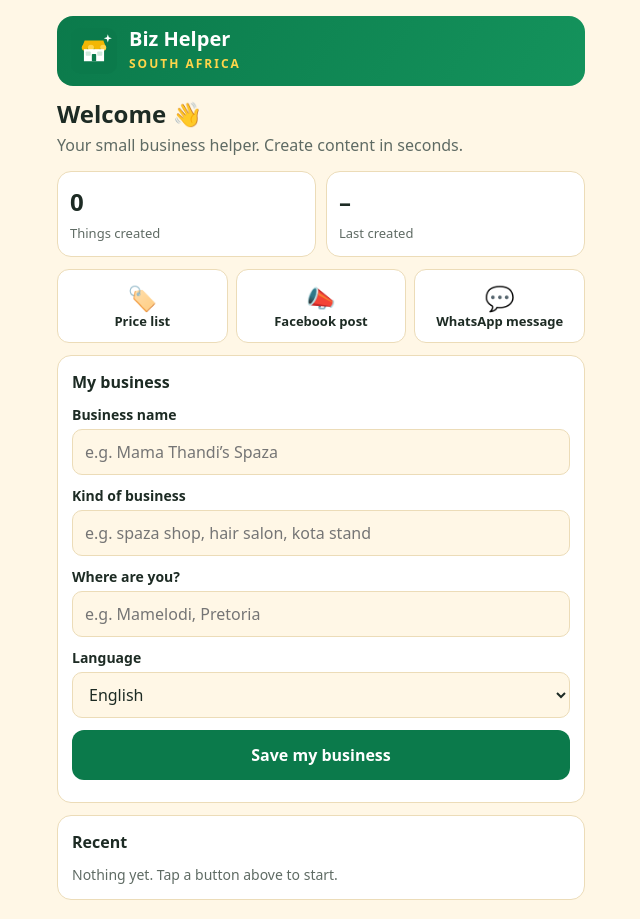
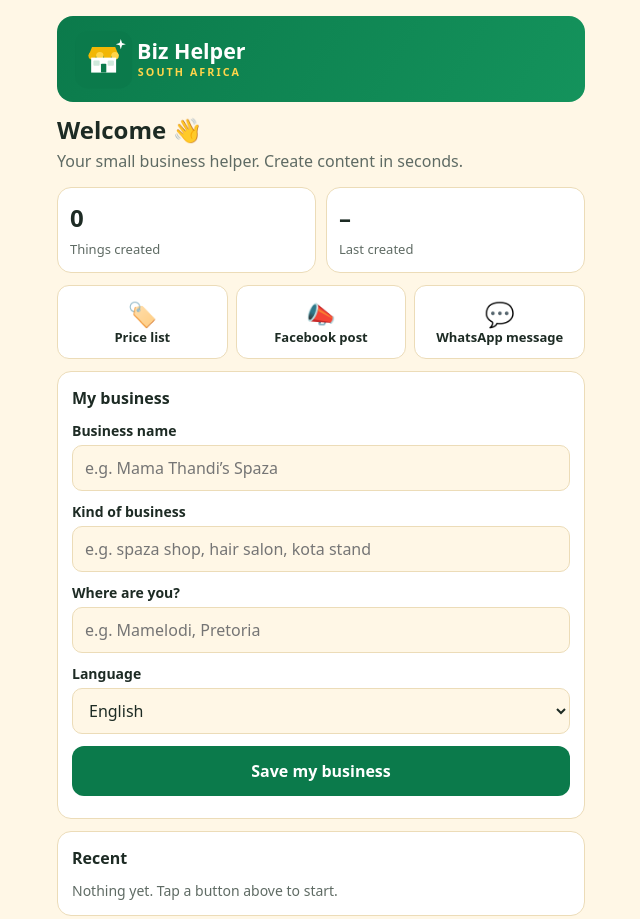
Before and after one commit to mabundabet-cmd/biz-helper-sa, a plain HTML site: page index.html in a window 1280 px wide. Shown: the whole page, without its empty margins (319-959 px from the left). Drawn offline with Linux system fonts and the light colour scheme.

Commit message:
Put logo in header and add app icon links

```diff
--- a/index.html
+++ b/index.html
@@ -13,6 +13,9 @@
 %3Crect x='292' y='262' width='56' height='46' rx='8' fill='%23cfe9dc'/%3E
 %3Cpath d='M410 70L421 104L455 115L421 126L410 160L399 126L365 115L399 104Z' fill='%23fff'/%3E%3C/svg%3E">
 <meta name="theme-color" content="#0b7a4b">
+<link rel="apple-touch-icon" href="apple-touch-icon.png">
+<link rel="icon" type="image/png" sizes="192x192" href="icon-192.png">
+<link rel="manifest" href="manifest.webmanifest">
 <style>
 :root{--bg:#fff7e6;--card:#fff;--ink:#1d2b24;--mute:#5f6b64;--brand:#0b7a4b;--brand-ink:#fff;--line:#ecdcb8;--accent:#f2b705;box-sizing:border-box;padding-top:env(safe-area-inset-top,0px);padding-bottom:env(safe-area-inset-bottom,0px)}
 @media (prefers-color-scheme:dark){:root:not([data-theme="light"]){--bg:#101a15;--card:#18251e;--ink:#eef3ef;--mute:#9db0a4;--brand:#2bb673;--brand-ink:#06150d;--line:#2a3b32}}
@@ -51,21 +54,14 @@ button{font:inherit;font-weight:700;border:0;border-radius:12px;cursor:pointer}
 .item span{color:var(--mute);font-weight:400;font-size:13px}
 .msg{color:var(--mute);font-size:14px;margin-top:8px}
 .err{color:#c0392b}
-.brand{display:flex;align-items:center;gap:12px;background:linear-gradient(120deg,#0b7a4b,#14935c);color:#fff;border-radius:16px;padding:12px 14px;margin-bottom:14px}.brand svg{width:46px;height:46px;flex:none}.brand b{display:block;font-size:20px;line-height:1.1}.brand span{font-size:12px;letter-spacing:2px;color:#ffd54a;font-weight:700}
+.brand{display:flex;align-items:center;gap:12px;background:linear-gradient(120deg,#0b7a4b,#14935c);color:#fff;border-radius:16px;padding:12px 14px;margin-bottom:14px}.brand img{height:62px;width:auto;max-width:100%;display:block}.brand b{display:block;font-size:20px;line-height:1.1}.brand span{font-size:12px;letter-spacing:2px;color:#ffd54a;font-weight:700}
 .bar{display:none}
 .hide{display:none}
 </style>
 </head>
 <body>
 <div class="wrap">
-  <div class="brand"><svg aria-hidden="true" xmlns="http://www.w3.org/2000/svg" viewBox="0 0 512 512"><rect width="512" height="512" rx="112" fill="#0b7a4b"/>
-<path d="M120 220L152 140H360L392 220Z" fill="#f2b705"/>
-<circle cx="154" cy="220" r="34" fill="#f2b705"/><circle cx="222" cy="220" r="34" fill="#ffd54a"/><circle cx="290" cy="220" r="34" fill="#f2b705"/><circle cx="358" cy="220" r="34" fill="#ffd54a"/>
-<rect x="144" y="236" width="224" height="134" fill="#fff"/>
-<rect x="164" y="262" width="56" height="46" rx="8" fill="#cfe9dc"/>
-<rect x="232" y="290" width="48" height="80" rx="8" fill="#0b7a4b"/>
-<rect x="292" y="262" width="56" height="46" rx="8" fill="#cfe9dc"/>
-<path d="M410 70L421 104L455 115L421 126L410 160L399 126L365 115L399 104Z" fill="#fff"/></svg><div><b>Biz Helper</b><span>SOUTH AFRICA</span></div></div>
+  <div class="brand"><img src="logo-white.svg" alt="Biz Helper South Africa"></div>
 
   <section id="home">
     <h1 id="hello">Welcome 👋</h1>
```
